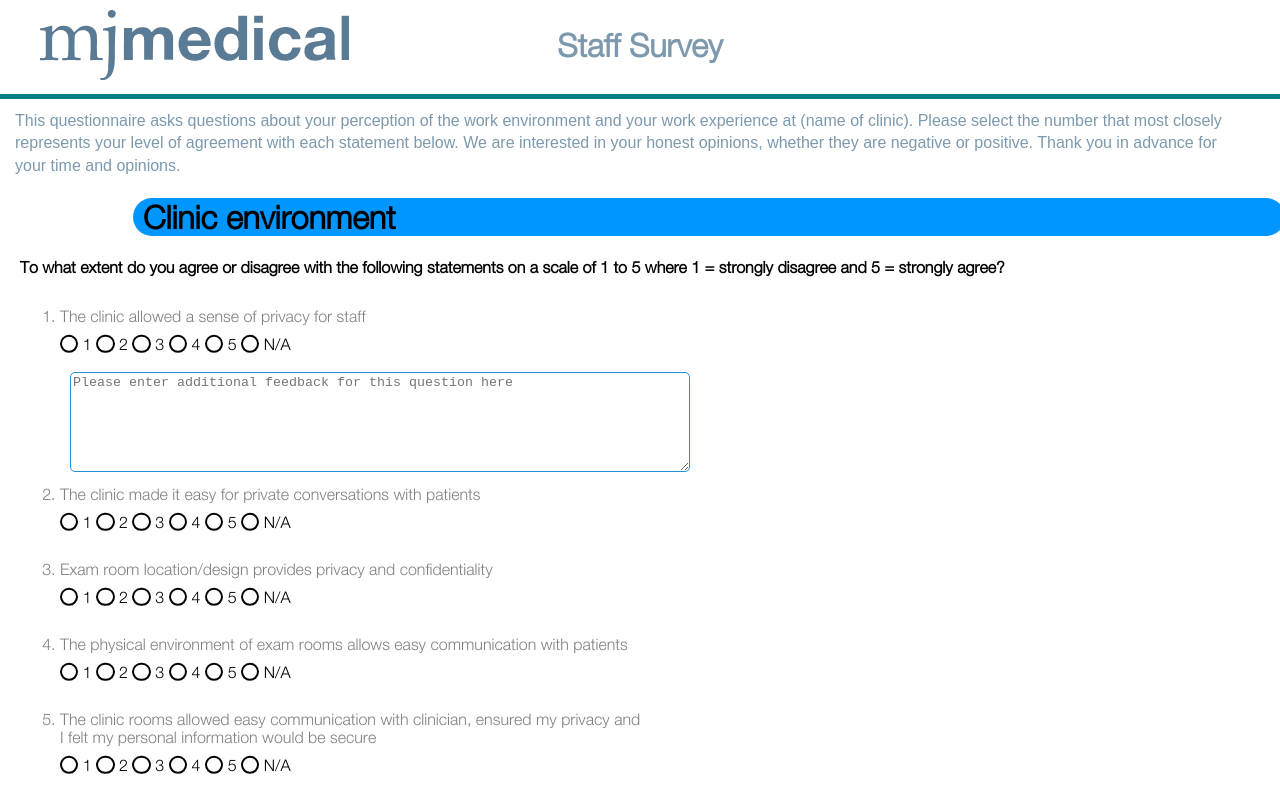
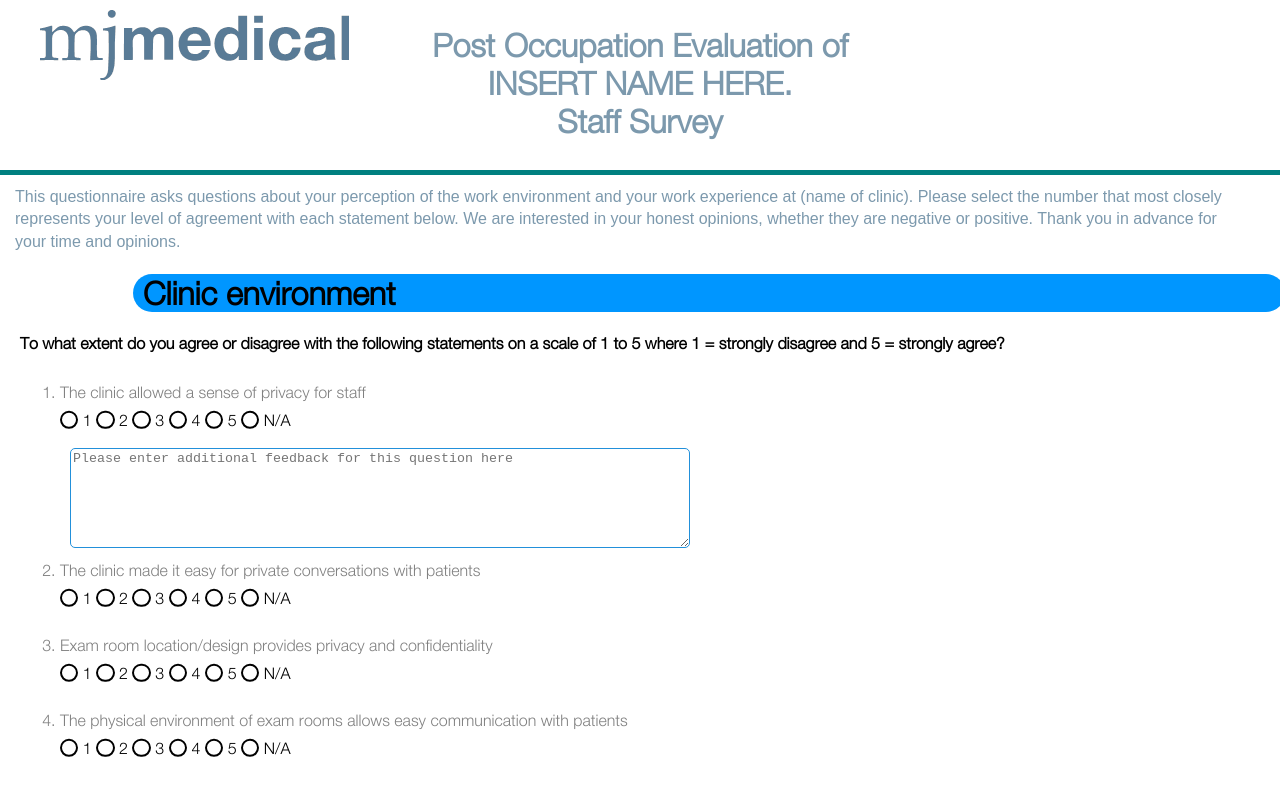
Before and after one commit to joeyclemens/questionnaire, a plain HTML site: page index.html in a window 1280 px wide. Shown: the top 786 px of the page. Drawn offline with Linux system fonts and the light colour scheme; files whose address does not match are found by name.

Commit message:
Update index.html

```diff
--- a/index.html
+++ b/index.html
@@ -13,7 +13,9 @@
 
        <div class="header">
         <img src="images/image001.png" alt="mjm logo">
-            <h1>Staff Survey </h1>
+
+            <h1>Post Occupation Evaluation of <br>
+                INSERT NAME HERE. <br>Staff Survey </h1>
             <p>
             <div class="progress-container">
                 <div class="progress-bar" id="myBar"></div>
@@ -35,7 +37,7 @@
 
 
 
-        <form action="process_form.php" method="POST">
+        <form name="staff" method="POST" data-netlify="true">
 
             <div class="banner3">
                 <h1>Clinic environment</h1>
@@ -1451,7 +1453,9 @@
 
 
 
-        <input type="submit" value="Submit" class="box-button">
+    <input type="submit" value="Submit" class="box-button">
+
+
 
         <br><br>
 
@@ -1468,7 +1472,6 @@
             };
 
         </script>
-
 
 
 
```
